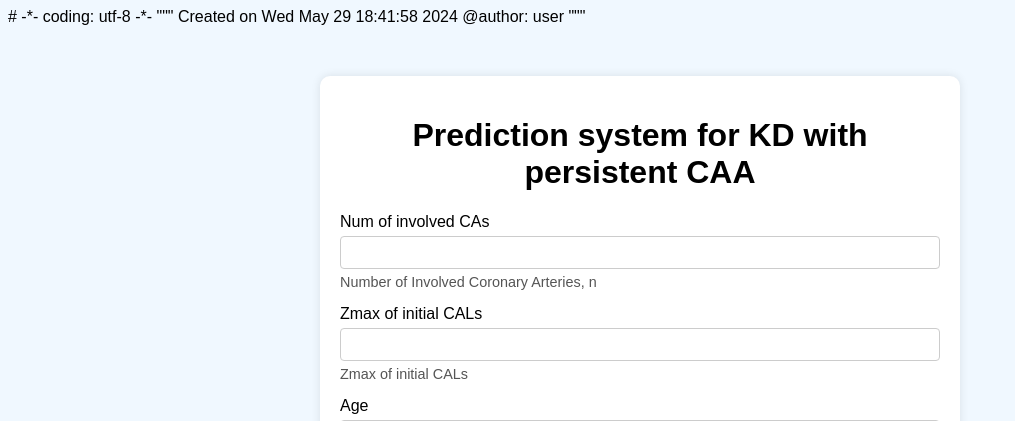
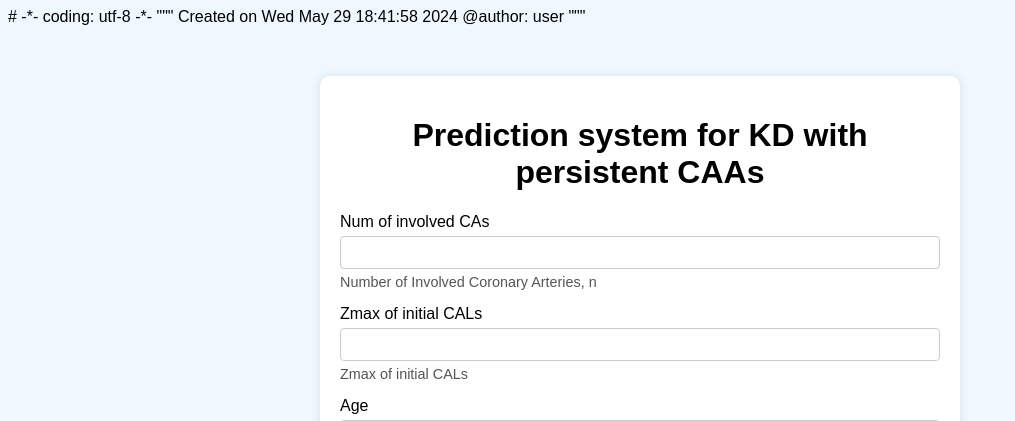
Before and after one commit to xyf19912015/myapp-flask, a Flask app: page / in a window 1280 px wide. Shown: the top 421 px of the page, without its empty margins (0-1015 px from the left). Run offline with Flask 3, Linux system fonts and the light colour scheme; parts of the project's set-up code (start-up, migrations or seed data) failed here and were passed over.

Commit message:
Update index.html

```diff
--- a/templates/index.html
+++ b/templates/index.html
@@ -10,7 +10,7 @@ Created on Wed May 29 18:41:58 2024
 <head>
     <meta charset="UTF-8">
     <meta name="viewport" content="width=device-width, initial-scale=1.0">
-    <title>Prediction system for KD with persistent CAA</title>
+    <title>Prediction system for KD with persistent CAAs</title>
     <style>
         body { font-family: Arial, sans-serif; background-color: #f0f8ff; }
         .container { max-width: 600px; margin: 50px auto; padding: 20px; background-color: #fff; border-radius: 10px; box-shadow: 0 0 10px rgba(0, 0, 0, 0.1); }
@@ -25,7 +25,7 @@ Created on Wed May 29 18:41:58 2024
 </head>
 <body>
     <div class="container">
-        <h1>Prediction system for KD with persistent CAA</h1>
+        <h1>Prediction system for KD with persistent CAAs</h1>
         <form action="/predict" method="post">
             {% for feature in features %}
             <div class="form-group">
```
